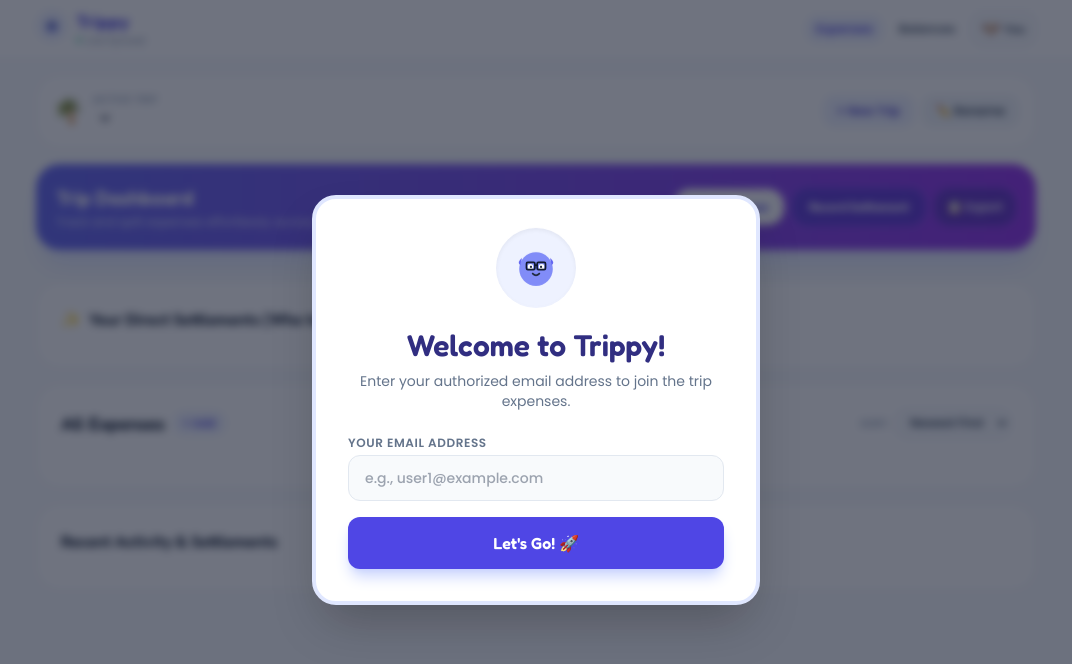
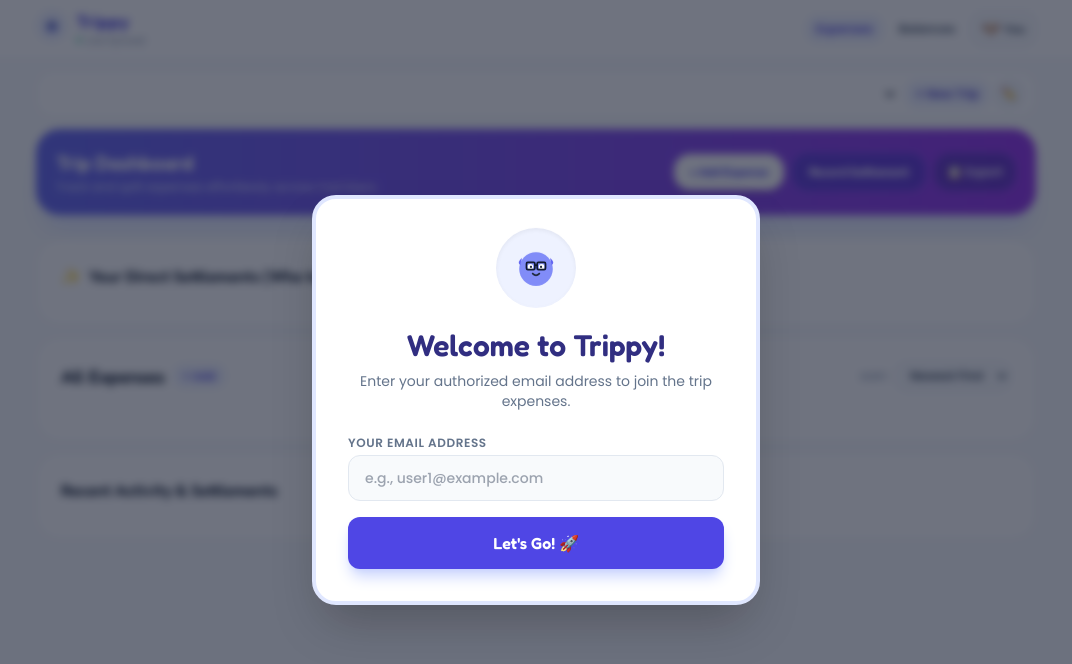
Before and after one commit to QueenNinja24/trippy, a plain HTML site: page index.html in a window 1280 px wide. Shown: the whole page, without its empty margins (104-1176 px from the left). Drawn offline with nearby package versions, Linux system fonts and the light colour scheme.

Commit message:
Update index.html

```diff
--- a/index.html
+++ b/index.html
@@ -141,34 +141,30 @@
     </header>
 
     <!-- MAIN APP CONTAINER -->
-    <main class="max-w-5xl mx-auto px-3 py-4 flex-1 w-full pb-20 space-y-4">
-
-        <!-- TRIP SELECTOR BAR -->
-        <div class="bg-white rounded-3xl p-4 border border-slate-100 shadow-xs flex flex-col sm:flex-row items-center justify-between gap-3">
-            <div class="flex items-center space-x-2.5 w-full sm:w-auto">
-                <span class="text-2xl">🌴</span>
-                <div class="flex-1 sm:flex-none">
-                    <p class="text-[10px] font-semibold text-slate-400 uppercase tracking-wider">Active Trip</p>
-                    <select id="trip-selector" onchange="switchActiveTrip(this.value)" class="font-fun text-base font-bold text-slate-800 bg-transparent focus:outline-none cursor-pointer">
-                        <!-- Populated via JS -->
-                    </select>
-                </div>
-            </div>
-            <div class="flex items-center gap-2 w-full sm:w-auto">
-                <button onclick="openNewTripModal()" class="flex-1 sm:flex-none px-3.5 py-2 bg-indigo-50 hover:bg-indigo-100 text-indigo-700 font-semibold rounded-xl text-xs transition">
+    <main class="max-w-5xl mx-auto px-3 py-3 flex-1 w-full pb-20 space-y-3">
+
+        <!-- COMPACT SINGLE-LINE TRIP SELECTOR BAR -->
+        <div class="bg-white rounded-2xl px-3 py-2 border border-slate-100 shadow-xs flex items-center justify-between gap-2">
+            <div class="min-w-0 flex-1 flex items-center">
+                <select id="trip-selector" onchange="switchActiveTrip(this.value)" class="font-fun text-sm sm:text-base font-bold text-slate-800 bg-transparent focus:outline-none cursor-pointer truncate w-full">
+                    <!-- Populated via JS -->
+                </select>
+            </div>
+            <div class="flex items-center space-x-1.5 shrink-0">
+                <button onclick="openNewTripModal()" class="px-2.5 py-1.5 bg-indigo-50 hover:bg-indigo-100 text-indigo-700 font-semibold rounded-xl text-xs transition whitespace-nowrap">
                     + New Trip
                 </button>
-                <button onclick="openRenameTripModal()" class="px-3.5 py-2 bg-slate-100 hover:bg-slate-200 text-slate-700 font-semibold rounded-xl text-xs transition">
-                    ✏️ Rename
+                <button onclick="openRenameTripModal()" class="w-7 h-7 bg-slate-100 hover:bg-slate-200 text-slate-700 rounded-xl text-xs transition flex items-center justify-center" title="Rename Trip">
+                    ✏️
                 </button>
             </div>
         </div>
 
         <!-- TAB 1: EXPENSES & SETTLEMENTS -->
-        <div id="tab-expenses" class="space-y-4">
+        <div id="tab-expenses" class="space-y-3">
 
             <!-- Quick Action Bar -->
-            <div class="flex flex-col sm:flex-row items-center justify-between gap-3 bg-gradient-to-r from-indigo-500 to-purple-600 p-5 rounded-3xl text-white shadow-xl shadow-indigo-100">
+            <div class="flex flex-col sm:flex-row items-center justify-between gap-3 bg-gradient-to-r from-indigo-500 to-purple-600 p-4 sm:p-5 rounded-3xl text-white shadow-xl shadow-indigo-100">
                 <div>
                     <h2 id="dashboard-trip-title" class="font-fun text-xl font-bold">Trip Dashboard</h2>
                     <p class="text-indigo-100 text-xs mt-0.5">Track and split expenses effortlessly across members.</p>
@@ -581,8 +577,7 @@
                         activeTripId = trips[0].id;
                     }
                 } else {
-                    // Create default trip if none exist
-                    addDoc(collection(db, "trips"), { name: "Our Awesome Trip 🌴" }).then(ref => {
+                    addDoc(collection(db, "trips"), { name: "Our Awesome Trip" }).then(ref => {
                         activeTripId = ref.id;
                     });
                 }
@@ -948,7 +943,6 @@
                 const colorObj = COLOR_OPTIONS.find(c => c.id === payerObj.color) || COLOR_OPTIONS[0];
                 const displayDate = exp.createdAt ? new Date(exp.createdAt).toLocaleString([], { dateStyle: 'short', timeStyle: 'short' }) : exp.date;
 
-                // Check authorship: user can only delete/edit if they added it (or if author is not set yet for older records)
                 const isMyExpense = !exp.author || exp.author.toLowerCase() === currentUser.email.toLowerCase();
 
                 let receiptThumbHtml = exp.receiptImage ? `
```
